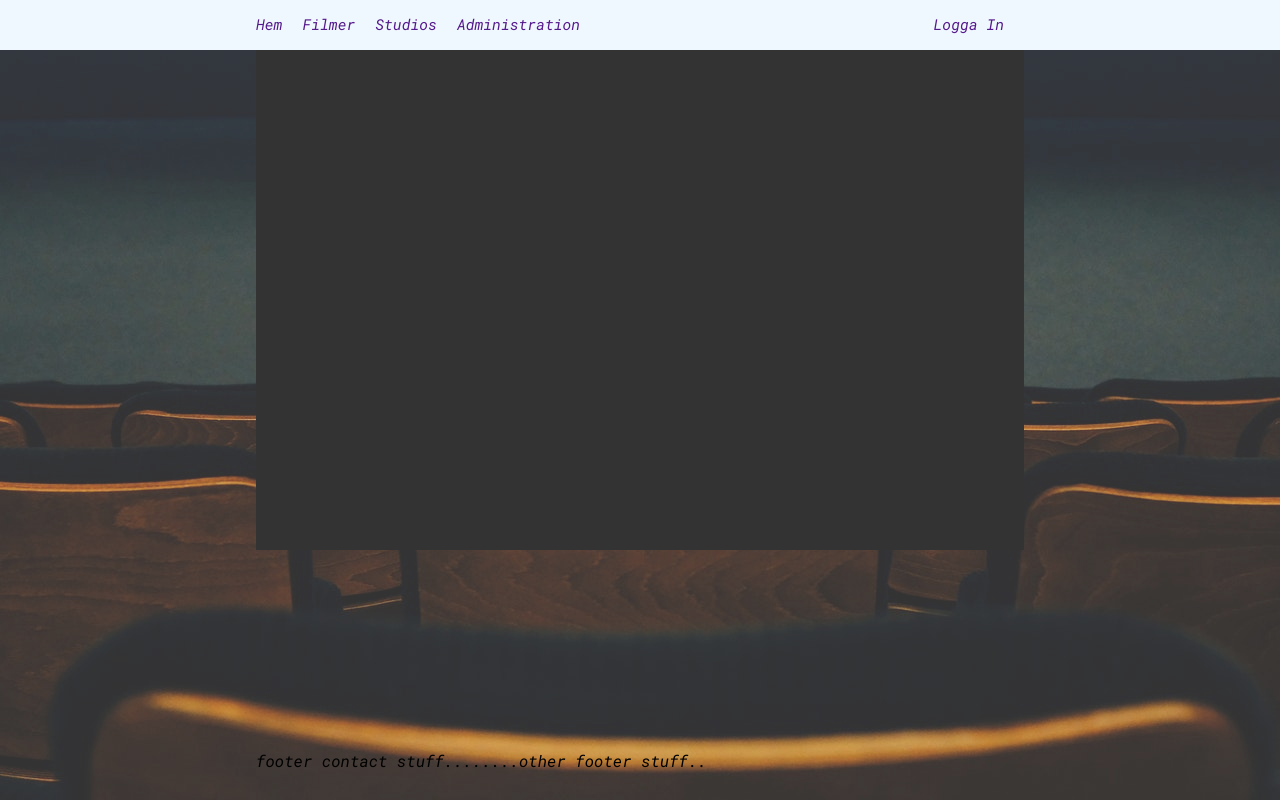
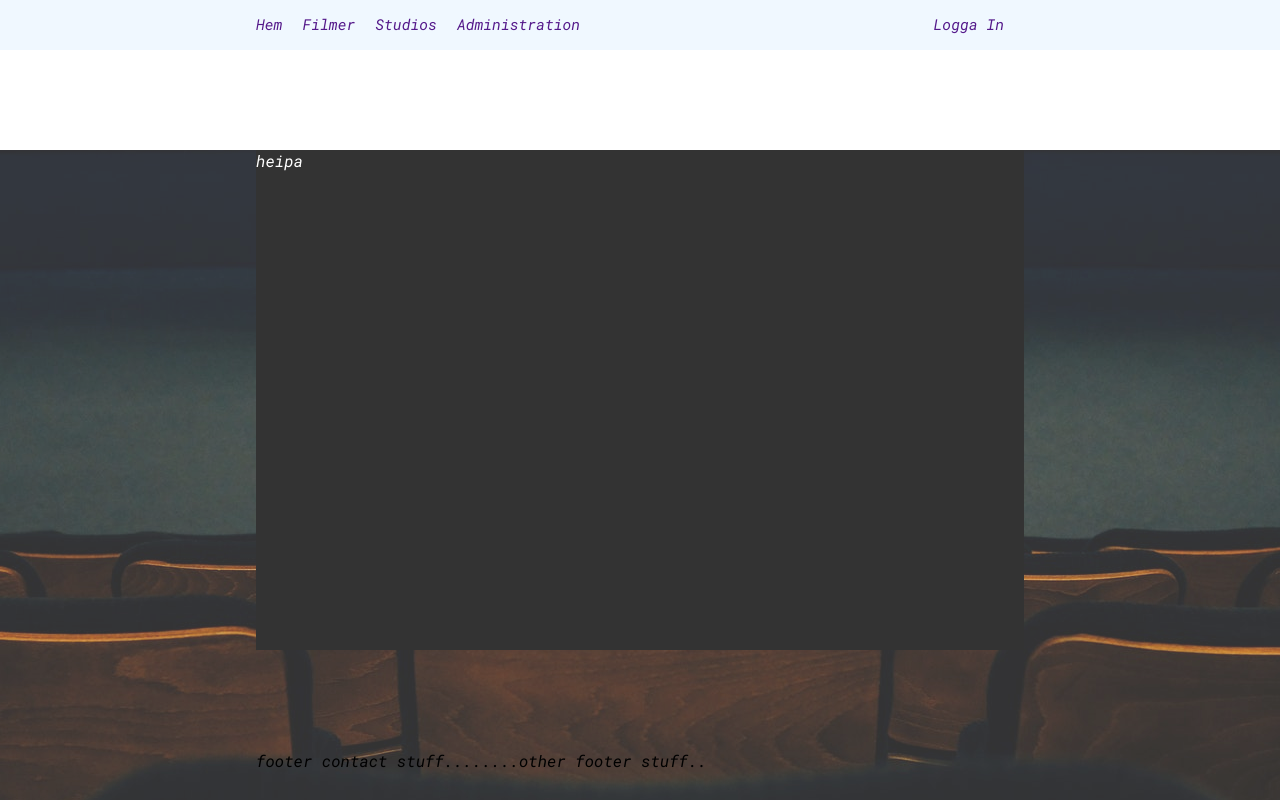
Before and after one commit to ErikSkinnari/SffFrontend, a plain HTML site: page studio.html in a window 1280 px wide. Drawn offline with Linux system fonts and the light colour scheme.

Commit message:
studio page added

```diff
--- a/css/style.css
+++ b/css/style.css
@@ -98,16 +98,12 @@ body, html {
     margin-left: auto;
     margin-right: auto;
     background-position: center;
-    background-attachment: fixed;
-
-    /* position: fixed;
-    top: 50px;
-    left: 0; */
+    background-attachment: relative;
 }
 
 #login-form {
-    /* margin-top: 100px; */
-
+    margin-top: 100px;
+    color: white;
     width: 100%;
     height: 500px;
     background-color: black;
--- a/studio.html
+++ b/studio.html
@@ -26,11 +26,17 @@
                 </div>
             </div>
 
+
+
+
             <div id="studio-content" class="content">
-                <div id="login-form">
+                    <div id="login-form">heipa</div>
+            </div>
 
-                </div>
-            </div>
+
+
+
+
 
             <div class="footer content flex-h">
                 <div class="contact">
```
